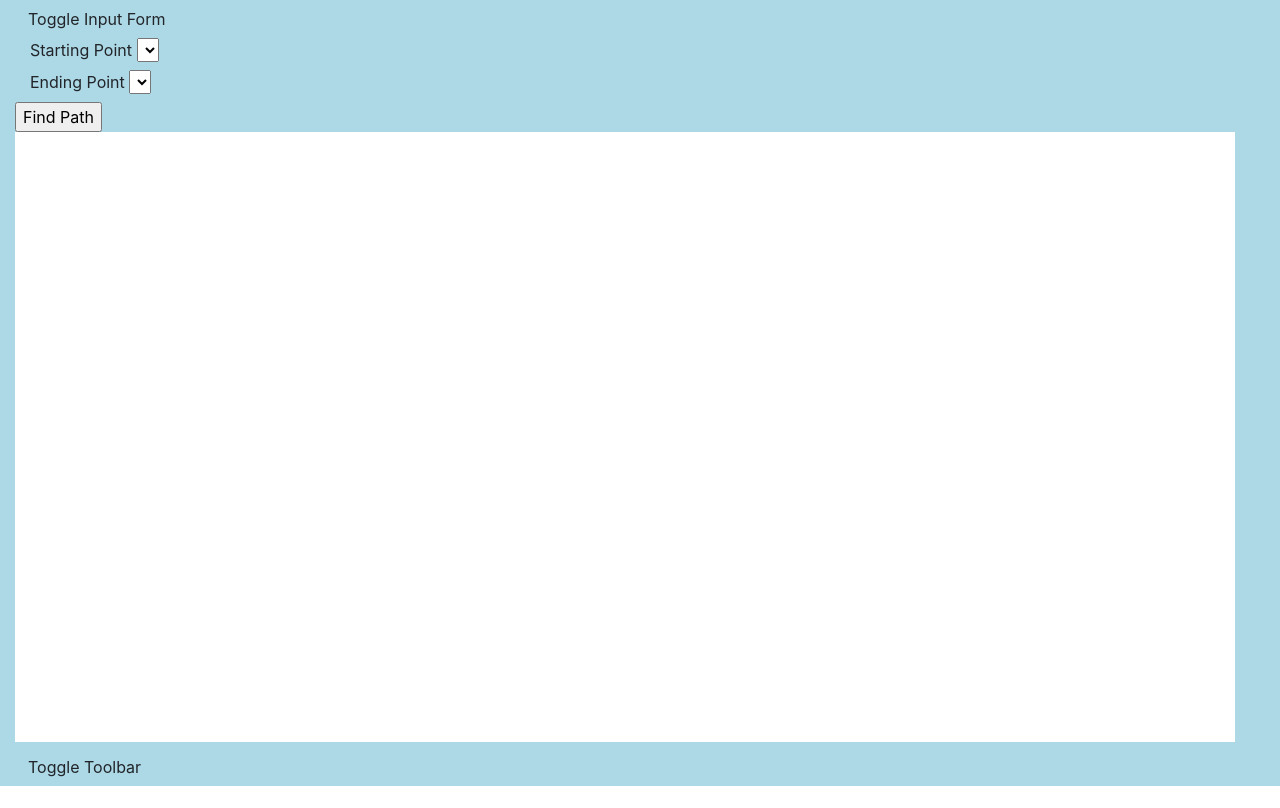
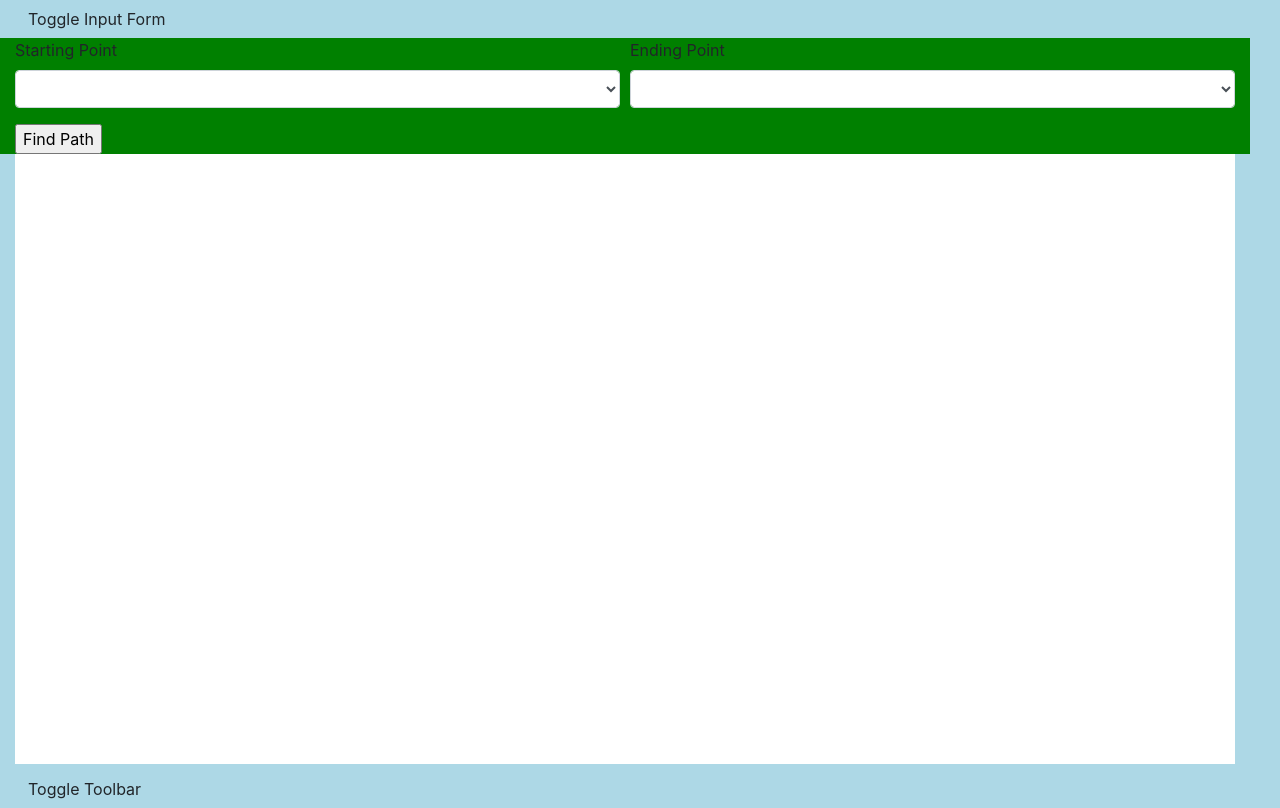
Before and after one commit to IronHeart7334/GraphTraversalWebsite, a plain HTML site: page index.html in a window 1280 px wide. Drawn offline with nearby package versions, Linux system fonts and the light colour scheme.

Commit message:
the gui is OK, so I'll work on some JS stuff now

```diff
--- a/css/stylesheet.css
+++ b/css/stylesheet.css
@@ -1,5 +1,9 @@
 #body {
     background-color: lightblue;
+}
+
+#form {
+    background-color: green;
 }
 
 #map{
--- a/index.html
+++ b/index.html
@@ -20,17 +20,19 @@
             <div id="form" class="row w-100 collapse show">
                 <div class="col">
                     <form action="">
-                        <div class="col">
-                            <label for="start">Starting Point</label>
-                            <select id="start" name="start">
+                        <div class="form-row">
+                            <div class="form-group col">
+                                <label for="start">Starting Point</label>
+                                <select id="start" name="start" class="form-control">
 
-                            </select>
-                        </div>
-                        <div class="col">
-                            <label for="end">Ending Point</label>
-                            <select id="end" name="end">
+                                </select>
+                            </div>
+                            <div class="form-group col">
+                                <label for="end">Ending Point</label>
+                                <select id="end" name="end" class="form-control">
 
-                            </select>
+                                </select>
+                            </div>
                         </div>
                         <div>
                             <input type="submit" value="Find Path"/>
```
